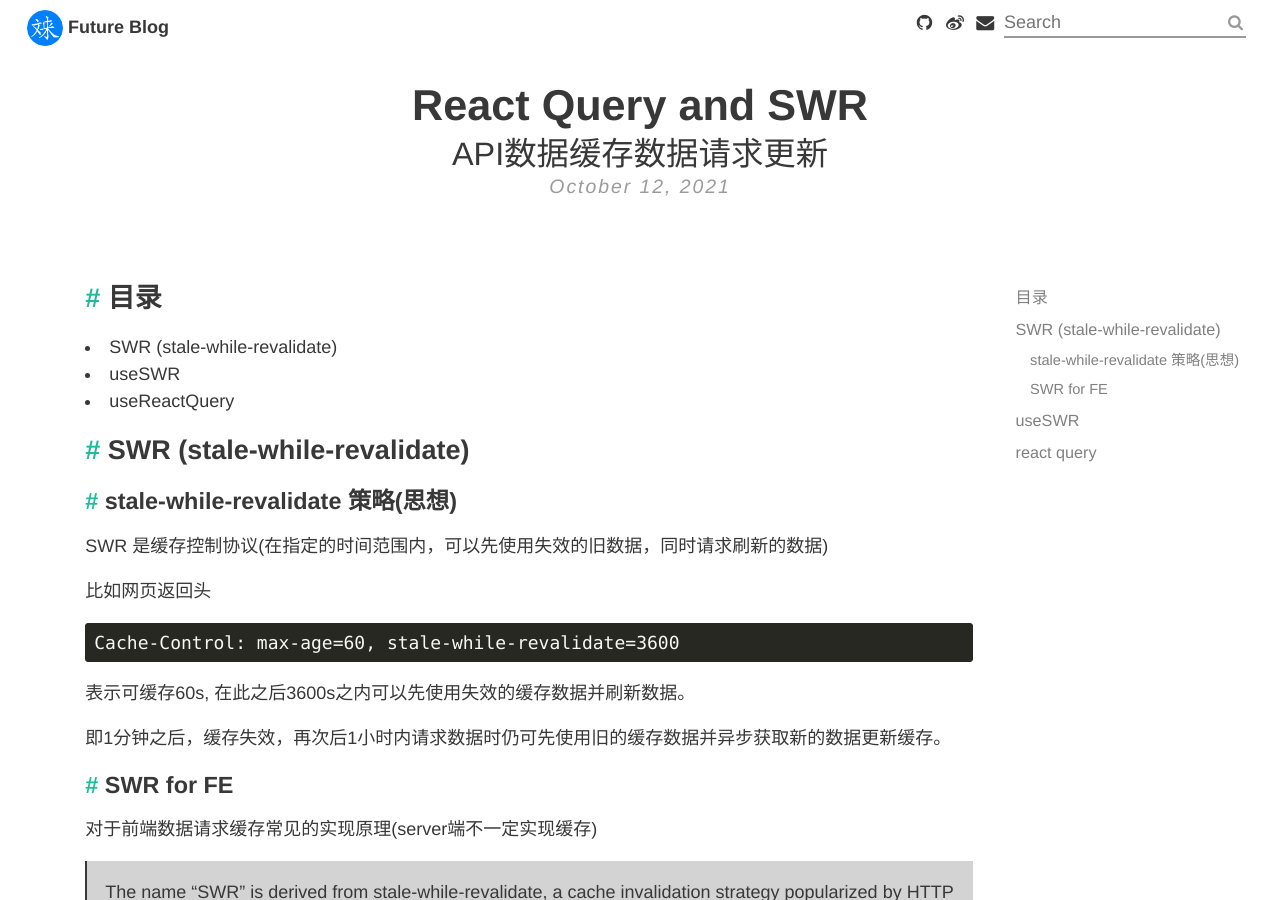
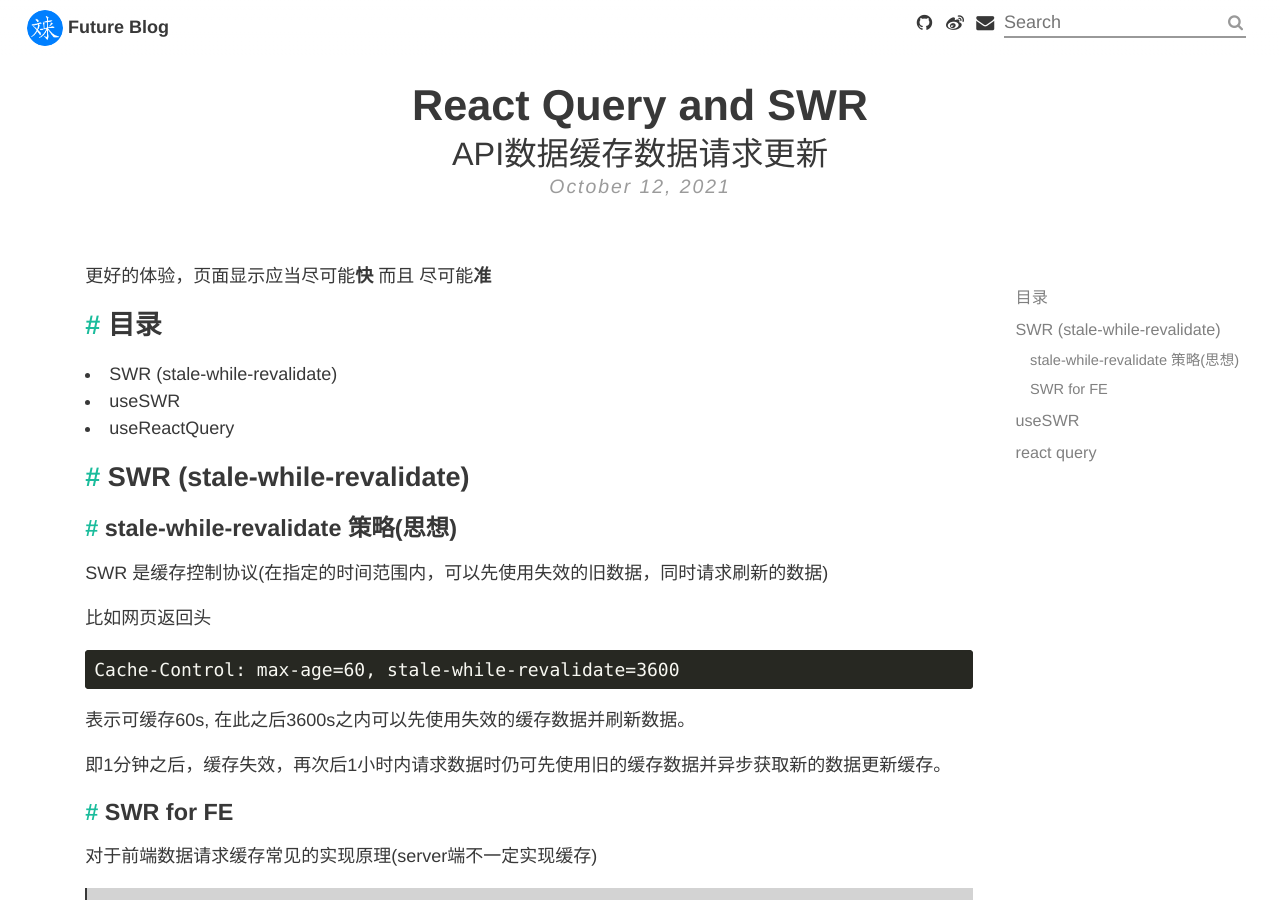
Before and after one commit to NewFuture/blog, a Jekyll site: the page built from _posts/2021-10-12-react-query.md, in a window 1280 px wide and 900 px high. Built offline with Jekyll 4.4.1, drawn with Linux system fonts in a browser that asks for light colours.

Commit message:
Update 2021-10-12-react-query.md

```diff
--- a/_posts/2021-10-12-react-query.md
+++ b/_posts/2021-10-12-react-query.md
@@ -7,6 +7,8 @@ tags:
   - React
   - Front-End
 ---
+
+更好的体验，页面显示应当尽可能**快** 而且 尽可能**准**
 
 ## 目录
 
```
